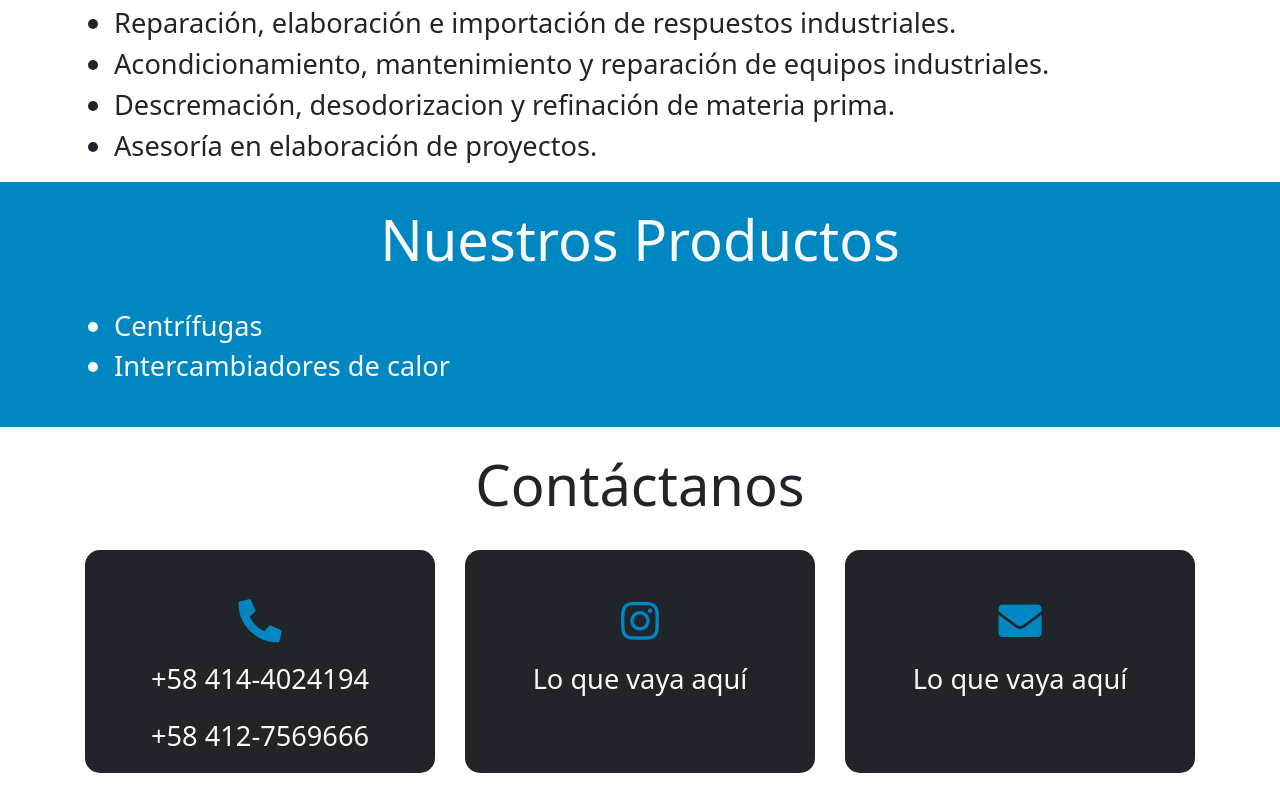
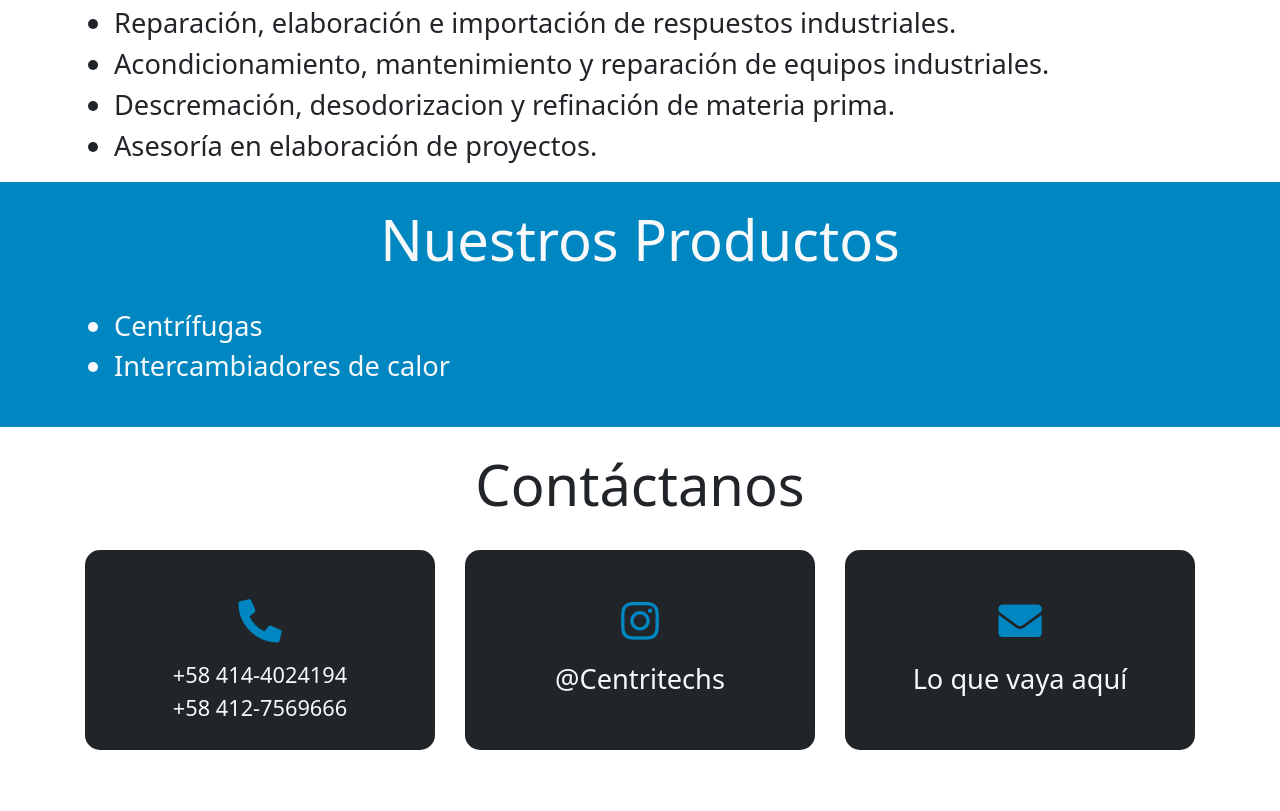
Before and after one commit to SoyEliezerRojas/Centritechs, a website built with webpack: page src/index.html in a window 1280 px wide. Shown: the part 1583-2394 px from the top of the page. After the commit the page ends 2373 px from the top, so only its background shows below. Built offline with nearby package versions, Linux system fonts and the light colour scheme; files whose address does not match are found by name.

Commit message:
links en seccion contacto añadidos

```diff
--- a/src/index.html
+++ b/src/index.html
@@ -119,17 +119,17 @@
           <h3 class="display-4">Contáctanos</h3>
         </div>
         <div class="row mt-4 d-flex flex-wrap justify-content-around">
-          <a href="#"  class="bg-dark text-center mb-3 contact-container text-decoration-none">
+          <div class="bg-dark text-center mb-3 contact-container">
             <i class="fas fa-phone-alt"></i>
             <div class="phone-description mt-3">
-              <p class="d-block text-light text-normal">+58 414-4024194</p>
-              <p class="d-block text-light text-normal">+58 412-7569666</p>
+              <a href=" https://wa.me/+584144024194" target="_blank" class="d-block text-light text-normal text-decoration-none">+58 414-4024194</a>
+              <a href="https://wa.me/+584127569666" target="_blank" class="d-block text-light text-normal text-decoration-none">+58 412-7569666</a>
             </div>
 
-          </a>
-          <a href="#" class="bg-dark text-center mb-3 contact-container text-decoration-none">
+          </div>
+          <a href="https://www.instagram.com/centritechs/" target="_blank" class="bg-dark text-center mb-3 contact-container text-decoration-none">
             <i class="fab fa-instagram"></i>
-            <p class="mt-3 d-block text-light text-normal">Lo que vaya aquí</p>
+            <p class="mt-3 d-block text-light text-normal">@Centritechs</p>
           </a>
           <a href="#"  class="bg-dark text-center mb-3 contact-container text-decoration-none">
             <i class="fas fa-envelope"></i>
--- a/src/styles.css
+++ b/src/styles.css
@@ -50,6 +50,9 @@ main #about-us img{
     font-size: 270%;
     margin-top: 15%;
 }
+#contact .phone-description{
+    font-size: 80%;
+}
 @media (max-width: 900px){
     #header nav img{
         width: 150%;
```
Also changed, not shown: dist/index.html, dist/main.js.
